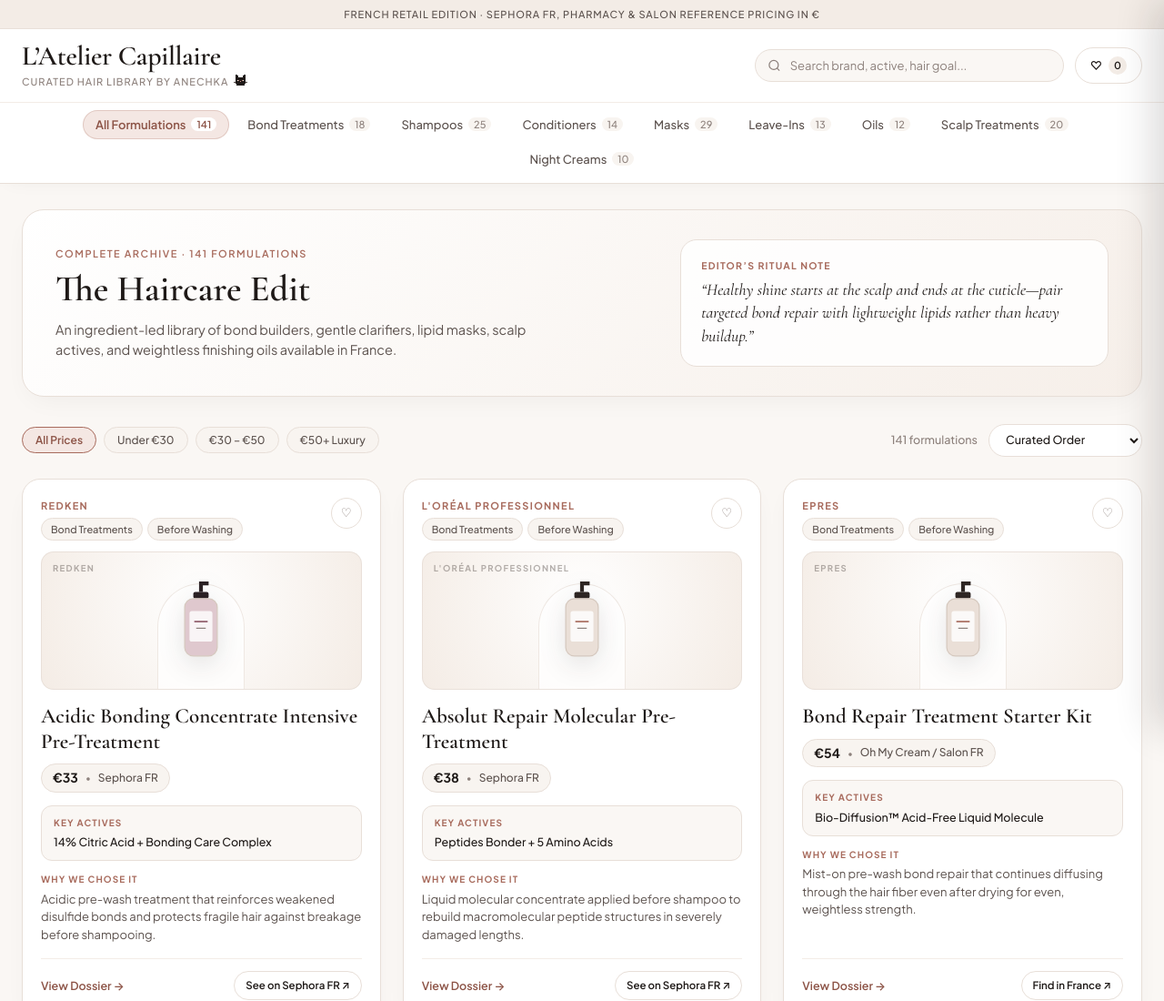
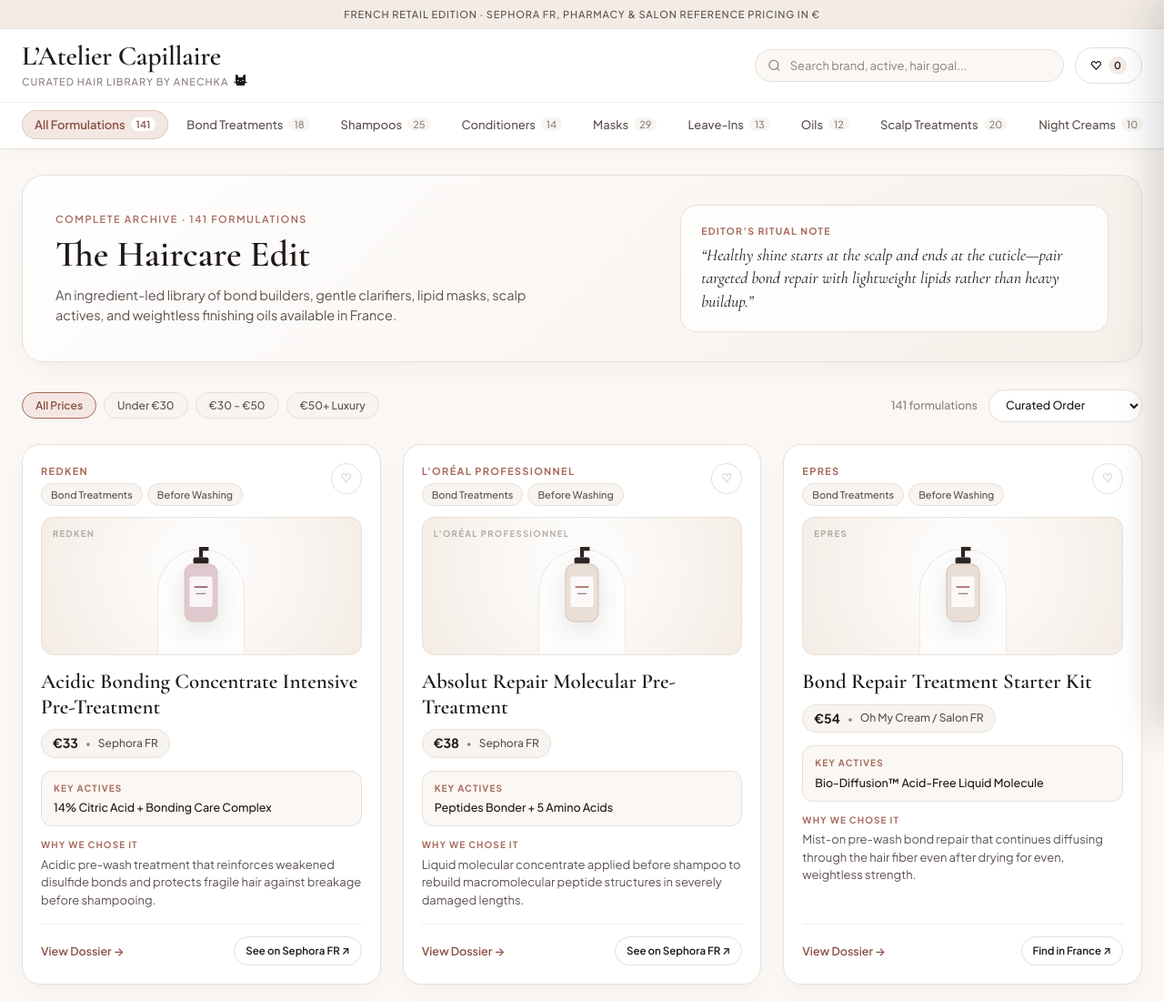
Before and after one commit to HannaDataHub/atelier-capillaire, a plain HTML site: page index.html in a window 1280 px wide. Shown: the top 1100 px of the page at 91% size. Drawn offline with nearby package versions, Linux system fonts and the light colour scheme.

Commit message:
fix scrollable menu

```diff
--- a/index.html
+++ b/index.html
@@ -246,20 +246,21 @@
     .category-nav-wrapper {
       background-color: #FFFFFF;
       border-top: 1px solid var(--bg-champagne);
-      touch-action: pan-y;
-      overflow-x: hidden;
+      overflow-x: auto;
+      overflow-y: hidden;
+      -webkit-overflow-scrolling: touch;
     }
 
     .category-nav {
-      max-width: 1280px;
+      width: max-content;
+      min-width: 100%;
       margin: 0 auto;
       padding: 8px 24px 10px;
       display: flex;
-      flex-wrap: wrap;
+      flex-wrap: nowrap;
       align-items: center;
       justify-content: center;
       gap: 6px;
-      touch-action: pan-y;
       user-select: none;
       -webkit-user-select: none;
     }
@@ -268,8 +269,10 @@
       position: relative;
       display: inline-flex;
       align-items: center;
+      flex-shrink: 0;
       gap: 6px;
       padding: 7px 13px;
+      white-space: nowrap;
       border-radius: var(--radius-pill);
       border: 1px solid transparent;
       background: transparent;
@@ -1015,7 +1018,7 @@
         font-size: 12px;
       }
 
-      /* Completely stationary wrapped shelf pills on phone */
+      /* Keep the shelf pills on one horizontally scrollable row on phone */
       .category-nav {
         padding: 7px 10px 9px;
         gap: 5px;
```
